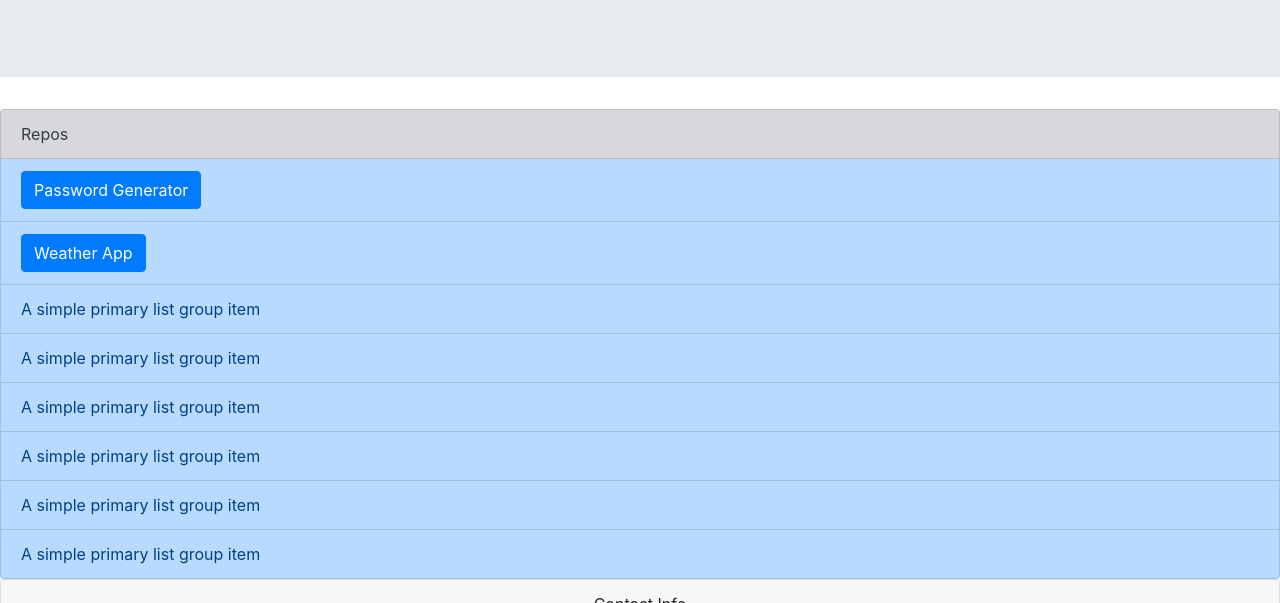
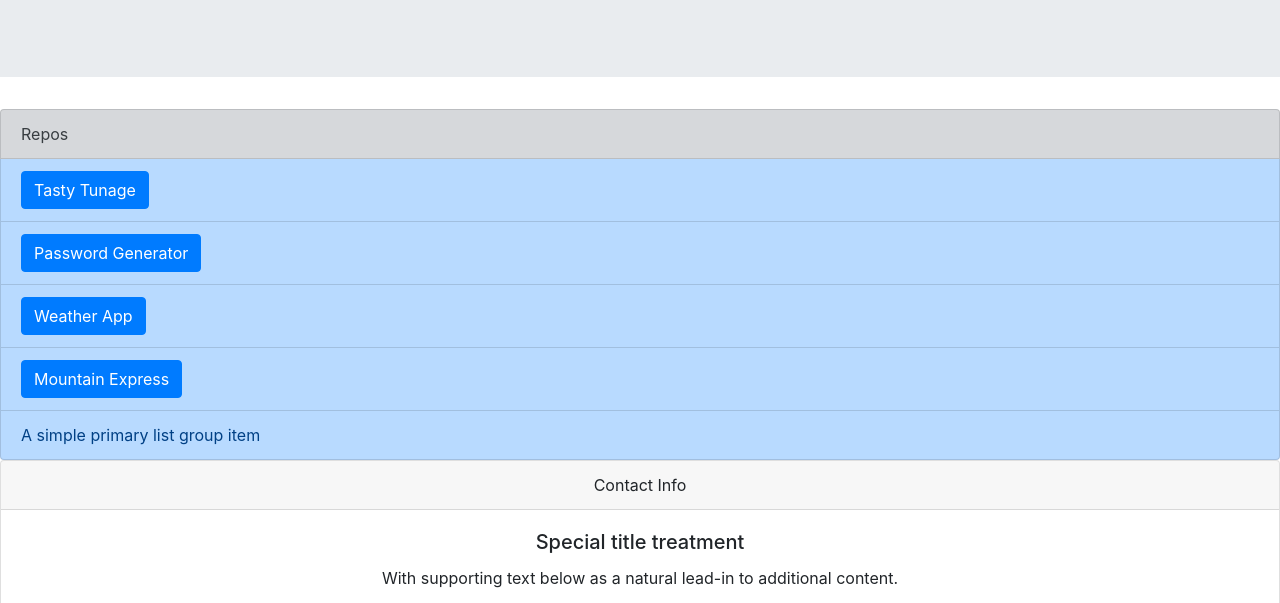
Before and after one commit to julianbetts/challenge2, a plain HTML site: page index.html in a window 1280 px wide. Shown: the part 172-775 px from the top of the page. Drawn offline with nearby package versions, Linux system fonts and the light colour scheme.

Commit message:
added mountain express

```diff
--- a/index.html
+++ b/index.html
@@ -24,14 +24,12 @@
                 <li class="list-group-item list-group-item-secondary">Repos</li>
 
 
+                <li class="list-group-item list-group-item-primary"> <a href="https://julianbetts.github.io/tastytunage/" class="btn btn-primary">Tasty Tunage</a></li>
                 <li class="list-group-item list-group-item-primary"> <a href="https://julianbetts.github.io/passwordgenerator/" class="btn btn-primary">Password Generator</a></li>
                 <li class="list-group-item list-group-item-primary"> <a href="https://julianbetts.github.io/weather/" class="btn btn-primary">Weather App</a></li>
+                <li class="list-group-item list-group-item-primary"> <a href="https://mountain-express.herokuapp.com/" class="btn btn-primary">Mountain Express</a></li>
                 <li class="list-group-item list-group-item-primary">A simple primary list group item</li>
-                <li class="list-group-item list-group-item-primary">A simple primary list group item</li>
-                <li class="list-group-item list-group-item-primary">A simple primary list group item</li>
-                <li class="list-group-item list-group-item-primary">A simple primary list group item</li>
-                <li class="list-group-item list-group-item-primary">A simple primary list group item</li>
-                <li class="list-group-item list-group-item-primary">A simple primary list group item</li>
+
               </ul>
         </main>
 
```
